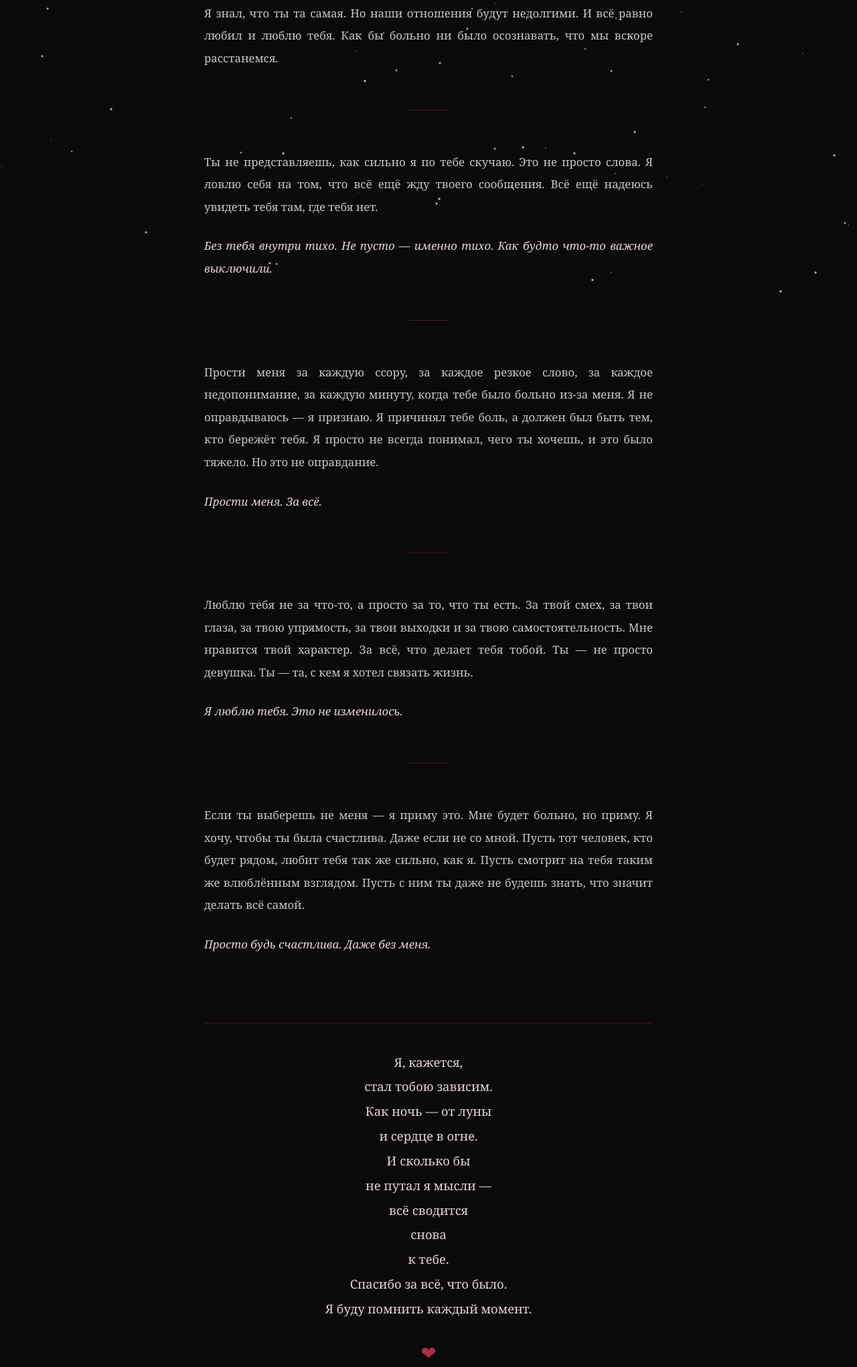
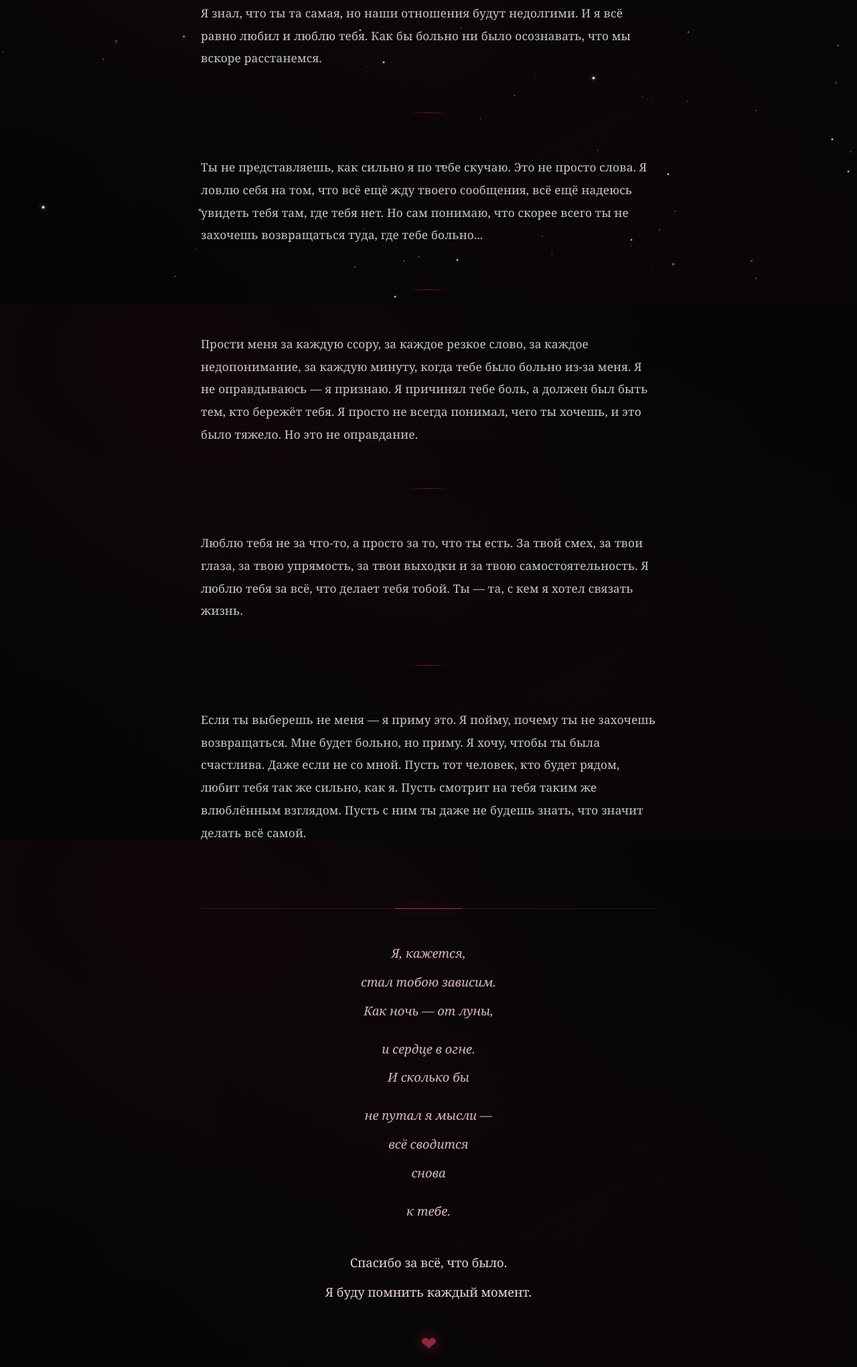
Before and after one commit to lagi52/pismo-lyube, a plain HTML site: page index.html in a window 1280 px wide. Shown: the part 346-2387 px from the top of the page at 67% size. Drawn offline with Linux system fonts and the light colour scheme.

Commit message:
index.html

```diff
--- a/index.html
+++ b/index.html
@@ -2,102 +2,194 @@
 <html lang="ru">
 <head>
 <meta charset="UTF-8">
-<meta name="viewport" content="width=device-width, initial-scale=1.0">
+<meta name="viewport" content="width=device-width, initial-scale=1.0, maximum-scale=5.0">
+<meta name="theme-color" content="#0a0a0a">
 <title>Для тебя</title>
 <style>
   * { margin: 0; padding: 0; box-sizing: border-box; }
+
+  html { scroll-behavior: smooth; }
+
   body {
-    background: #0a0a0a;
+    background: #050505;
+    background-image:
+      radial-gradient(ellipse at 20% 10%, rgba(80, 20, 35, 0.15) 0%, transparent 50%),
+      radial-gradient(ellipse at 80% 90%, rgba(60, 15, 30, 0.12) 0%, transparent 50%),
+      radial-gradient(ellipse at 50% 50%, rgba(30, 10, 20, 0.2) 0%, transparent 70%);
+    background-attachment: fixed;
     color: #d4d4d4;
-    font-family: 'Georgia', serif;
+    font-family: 'Georgia', 'Times New Roman', serif;
     overflow-x: hidden;
     min-height: 100vh;
+    -webkit-font-smoothing: antialiased;
+    -moz-osx-font-smoothing: grayscale;
   }
+
   .stars {
     position: fixed;
     top: 0; left: 0;
     width: 100%; height: 100%;
     pointer-events: none;
     z-index: 0;
+    overflow: hidden;
   }
+
   .star {
     position: absolute;
-    width: 2px; height: 2px;
     background: #fff;
     border-radius: 50%;
-    opacity: 0.6;
     animation: twinkle 4s infinite ease-in-out;
   }
+
+  .star.large {
+    box-shadow: 0 0 6px rgba(255, 255, 255, 0.8), 0 0 12px rgba(176, 48, 74, 0.4);
+  }
+
+  .star.small {
+    opacity: 0.4;
+  }
+
   @keyframes twinkle {
-    0%, 100% { opacity: 0.2; transform: scale(1); }
-    50% { opacity: 0.9; transform: scale(1.5); }
+    0%, 100% { opacity: 0.15; transform: scale(0.8); }
+    50% { opacity: 1; transform: scale(1.3); }
   }
+
   .container {
     position: relative;
     z-index: 1;
     max-width: 720px;
     margin: 0 auto;
-    padding: 100px 25px 120px;
+    padding: clamp(60px, 12vh, 120px) clamp(20px, 5vw, 40px) clamp(80px, 15vh, 140px);
   }
+
   h1 {
-    font-size: 2rem;
+    font-size: clamp(1.4rem, 5vw, 2.2rem);
     color: #b0304a;
     text-align: center;
-    margin-bottom: 80px;
-    letter-spacing: 4px;
+    margin-bottom: clamp(50px, 10vh, 90px);
+    letter-spacing: clamp(3px, 1.5vw, 6px);
     font-weight: normal;
-    text-shadow: 0 0 20px rgba(176, 48, 74, 0.4);
+    text-shadow:
+      0 0 20px rgba(176, 48, 74, 0.6),
+      0 0 40px rgba(176, 48, 74, 0.3);
+    animation: fadeInDown 1.5s ease-out;
   }
+
+  @keyframes fadeInDown {
+    from { opacity: 0; transform: translateY(-20px); }
+    to { opacity: 1; transform: translateY(0); }
+  }
+
   .block {
-    margin-bottom: 60px;
+    margin-bottom: clamp(45px, 8vh, 70px);
     opacity: 0;
-    transform: translateY(30px);
-    transition: opacity 1.2s ease, transform 1.2s ease;
+    transform: translateY(40px);
+    transition: opacity 1.4s ease, transform 1.4s ease;
   }
+
   .block.visible {
     opacity: 1;
     transform: translateY(0);
   }
+
   .block p {
-    font-size: 1.05rem;
-    line-height: 2;
+    font-size: clamp(0.95rem, 3.5vw, 1.08rem);
+    line-height: 1.95;
     color: #c8c8c8;
-    margin-bottom: 25px;
-    text-align: justify;
+    margin-bottom: clamp(18px, 3vh, 25px);
+    text-align: left;
+    letter-spacing: 0.2px;
   }
+
   .block p.em {
-    color: #e8d5d8;
+    color: #e8b8c0;
     font-style: italic;
+    padding-left: clamp(12px, 3vw, 20px);
+    border-left: 2px solid rgba(176, 48, 74, 0.5);
+    text-shadow: 0 0 15px rgba(176, 48, 74, 0.2);
   }
+
   .divider {
     width: 60px;
     height: 1px;
-    background: #b0304a;
-    margin: 0 auto 60px;
-    opacity: 0.4;
+    background: linear-gradient(90deg, transparent, #b0304a, transparent);
+    margin: 0 auto clamp(45px, 8vh, 70px);
+    opacity: 0.6;
+    box-shadow: 0 0 10px rgba(176, 48, 74, 0.5);
   }
+
   .final {
     text-align: center;
-    margin-top: 100px;
-    padding-top: 40px;
-    border-top: 1px solid rgba(176, 48, 74, 0.3);
+    margin-top: clamp(70px, 12vh, 110px);
+    padding-top: clamp(30px, 6vh, 50px);
+    border-top: 1px solid rgba(176, 48, 74, 0.25);
+    position: relative;
   }
+
+  .final::before {
+    content: '';
+    position: absolute;
+    top: -1px;
+    left: 50%;
+    transform: translateX(-50%);
+    width: 100px;
+    height: 1px;
+    background: #b0304a;
+    box-shadow: 0 0 15px rgba(176, 48, 74, 0.8);
+  }
+
   .final p {
-    font-size: 1.15rem;
+    font-size: clamp(1rem, 3.8vw, 1.15rem);
     color: #e8d5d8;
     line-height: 2;
     text-align: center;
+    margin-bottom: 8px;
   }
+
+  .final p.poem {
+    font-style: italic;
+    color: #d8b8c0;
+    margin-bottom: 6px;
+  }
+
+  .final p.gap {
+    margin-bottom: 20px;
+  }
+
   .heart {
     color: #b0304a;
-    font-size: 1.5rem;
-    display: block;
+    font-size: clamp(1.3rem, 5vw, 1.7rem);
+    display: inline-block;
     margin-top: 30px;
-    animation: pulse 2s infinite;
+    animation: pulse 2.2s infinite;
+    text-shadow: 0 0 20px rgba(176, 48, 74, 0.8);
   }
+
   @keyframes pulse {
-    0%, 100% { transform: scale(1); opacity: 0.7; }
-    50% { transform: scale(1.15); opacity: 1; }
+    0%, 100% { transform: scale(1); opacity: 0.75; }
+    50% { transform: scale(1.18); opacity: 1; }
+  }
+
+  /* Мобильная оптимизация */
+  @media (max-width: 480px) {
+    .block p { text-align: left; }
+    .final p { line-height: 1.9; }
+  }
+
+  /* Планшет */
+  @media (min-width: 481px) and (max-width: 900px) {
+    .container { max-width: 640px; }
+  }
+
+  /* Большие экраны */
+  @media (min-width: 1200px) {
+    .container { max-width: 760px; }
+  }
+
+  /* Уменьшенная анимация для тех, кому тяжело */
+  @media (prefers-reduced-motion: reduce) {
+    .star, .heart, h1 { animation: none; }
+    .block { transition: none; opacity: 1; transform: none; }
   }
 </style>
 </head>
@@ -110,67 +202,93 @@
 
   <div class="block">
     <p>Я знал с самого начала, что ты — та самая девушка, которую я так долго искал. Узнавая тебя поближе, я стал понимать, что я у тебя буду недолго. Это началось ещё с марта, когда у нас начались первые ссоры...</p>
-    <p>Я знал, что ты та самая. Но наши отношения будут недолгими. И всё равно любил и люблю тебя. Как бы больно ни было осознавать, что мы вскоре расстанемся.</p>
+    <p>Я знал, что ты та самая, но наши отношения будут недолгими. И я всё равно любил и люблю тебя. Как бы больно ни было осознавать, что мы вскоре расстанемся.</p>
   </div>
 
   <div class="divider"></div>
 
   <div class="block">
-    <p>Ты не представляешь, как сильно я по тебе скучаю. Это не просто слова. Я ловлю себя на том, что всё ещё жду твоего сообщения. Всё ещё надеюсь увидеть тебя там, где тебя нет.</p>
-    <p class="em">Без тебя внутри тихо. Не пусто — именно тихо. Как будто что-то важное выключили.</p>
+    <p>Ты не представляешь, как сильно я по тебе скучаю. Это не просто слова. Я ловлю себя на том, что всё ещё жду твоего сообщения, всё ещё надеюсь увидеть тебя там, где тебя нет. Но сам понимаю, что скорее всего ты не захочешь возвращаться туда, где тебе больно...</p>
   </div>
 
   <div class="divider"></div>
 
   <div class="block">
     <p>Прости меня за каждую ссору, за каждое резкое слово, за каждое недопонимание, за каждую минуту, когда тебе было больно из-за меня. Я не оправдываюсь — я признаю. Я причинял тебе боль, а должен был быть тем, кто бережёт тебя. Я просто не всегда понимал, чего ты хочешь, и это было тяжело. Но это не оправдание.</p>
-    <p class="em">Прости меня. За всё.</p>
   </div>
 
   <div class="divider"></div>
 
   <div class="block">
-    <p>Люблю тебя не за что-то, а просто за то, что ты есть. За твой смех, за твои глаза, за твою упрямость, за твои выходки и за твою самостоятельность. Мне нравится твой характер. За всё, что делает тебя тобой. Ты — не просто девушка. Ты — та, с кем я хотел связать жизнь.</p>
-    <p class="em">Я люблю тебя. Это не изменилось.</p>
+    <p>Люблю тебя не за что-то, а просто за то, что ты есть. За твой смех, за твои глаза, за твою упрямость, за твои выходки и за твою самостоятельность. Я люблю тебя за всё, что делает тебя тобой. Ты — та, с кем я хотел связать жизнь.</p>
   </div>
 
   <div class="divider"></div>
 
   <div class="block">
-    <p>Если ты выберешь не меня — я приму это. Мне будет больно, но приму. Я хочу, чтобы ты была счастлива. Даже если не со мной. Пусть тот человек, кто будет рядом, любит тебя так же сильно, как я. Пусть смотрит на тебя таким же влюблённым взглядом. Пусть с ним ты даже не будешь знать, что значит делать всё самой.</p>
-    <p class="em">Просто будь счастлива. Даже без меня.</p>
+    <p>Если ты выберешь не меня — я приму это. Я пойму, почему ты не захочешь возвращаться. Мне будет больно, но приму. Я хочу, чтобы ты была счастлива. Даже если не со мной. Пусть тот человек, кто будет рядом, любит тебя так же сильно, как я. Пусть смотрит на тебя таким же влюблённым взглядом. Пусть с ним ты даже не будешь знать, что значит делать всё самой.</p>
   </div>
 
   <div class="final">
-    <p>Я, кажется,</p>
-    <p>стал тобою зависим.</p>
-    <p>Как ночь — от луны</p>
-    <p>и сердце в огне.</p>
-
-    <p>И сколько бы</p>
-    <p>не путал я мысли —</p>
-    <p>всё сводится</p>
-    <p>снова</p>
-    <p>к тебе.</p>
-
-    <p>Спасибо за всё, что было.</p>
+    <p class="poem">Я, кажется,</p>
+    <p class="poem">стал тобою зависим.</p>
+    <p class="poem gap">Как ночь — от луны,</p>
+    <p class="poem">и сердце в огне.</p>
+    <p class="poem gap">И сколько бы</p>
+    <p class="poem">не путал я мысли —</p>
+    <p class="poem">всё сводится</p>
+    <p class="poem gap">снова</p>
+    <p class="poem gap">к тебе.</p>
+    <p style="margin-top: 40px;">Спасибо за всё, что было.</p>
     <p>Я буду помнить каждый момент.</p>
     <span class="heart">❤</span>
   </div>
 </div>
 
 <script>
+  // Звёзды с разными размерами и параллаксом
   const starsContainer = document.getElementById('stars');
-  for (let i = 0; i < 100; i++) {
+  const stars = [];
+
+  for (let i = 0; i < 130; i++) {
     const star = document.createElement('div');
     star.className = 'star';
+
+    const size = Math.random();
+    if (size > 0.85) {
+      star.classList.add('large');
+      star.style.width = star.style.height = '3px';
+    } else if (size > 0.5) {
+      star.style.width = star.style.height = '2px';
+    } else {
+      star.classList.add('small');
+      star.style.width = star.style.height = '1px';
+    }
+
     star.style.left = Math.random() * 100 + '%';
     star.style.top = Math.random() * 100 + '%';
     star.style.animationDelay = Math.random() * 4 + 's';
     star.style.animationDuration = (3 + Math.random() * 3) + 's';
     starsContainer.appendChild(star);
+    stars.push({ el: star, speed: 0.02 + Math.random() * 0.05 });
   }
 
+  // Параллакс звёзд
+  let ticking = false;
+  window.addEventListener('scroll', () => {
+    if (!ticking) {
+      window.requestAnimationFrame(() => {
+        const scrollY = window.scrollY;
+        stars.forEach(s => {
+          s.el.style.transform = `translateY(${scrollY * s.speed}px)`;
+        });
+        ticking = false;
+      });
+      ticking = true;
+    }
+  });
+
+  // Появление блоков
   const blocks = document.querySelectorAll('.block');
   const observer = new IntersectionObserver((entries) => {
     entries.forEach(entry => {
@@ -178,7 +296,7 @@
         entry.target.classList.add('visible');
       }
     });
-  }, { threshold: 0.2 });
+  }, { threshold: 0.15, rootMargin: '0px 0px -50px 0px' });
   blocks.forEach(block => observer.observe(block));
 </script>
 
```
